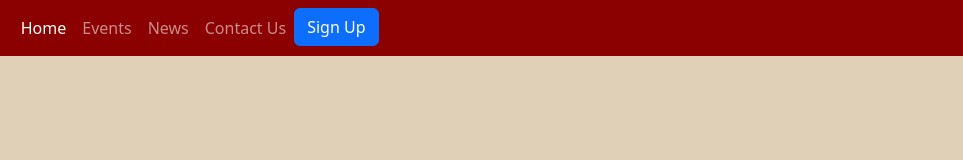
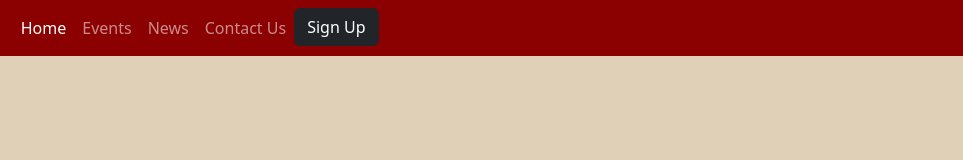
Before and after one commit to TiredSkitarii/dragons-dice-gaming-club, a plain HTML site: page index.html in a window 1280 px wide. Shown: the full height of the page, 317-1280 px from the left. Drawn offline with nearby package versions, Linux system fonts and the light colour scheme.

Commit message:
Change Nav button colour to match style of Navbar

```diff
--- a/index.html
+++ b/index.html
@@ -39,7 +39,7 @@
           <a class="nav-link" href="#">Contact Us</a>
         </li>
         <li class="nav-item">
-          <a href="#" class="btn btn-primary">Sign Up</a>
+          <a href="#" class="btn btn-dark">Sign Up</a>
         </li>
       </ul>
     </div>
```
